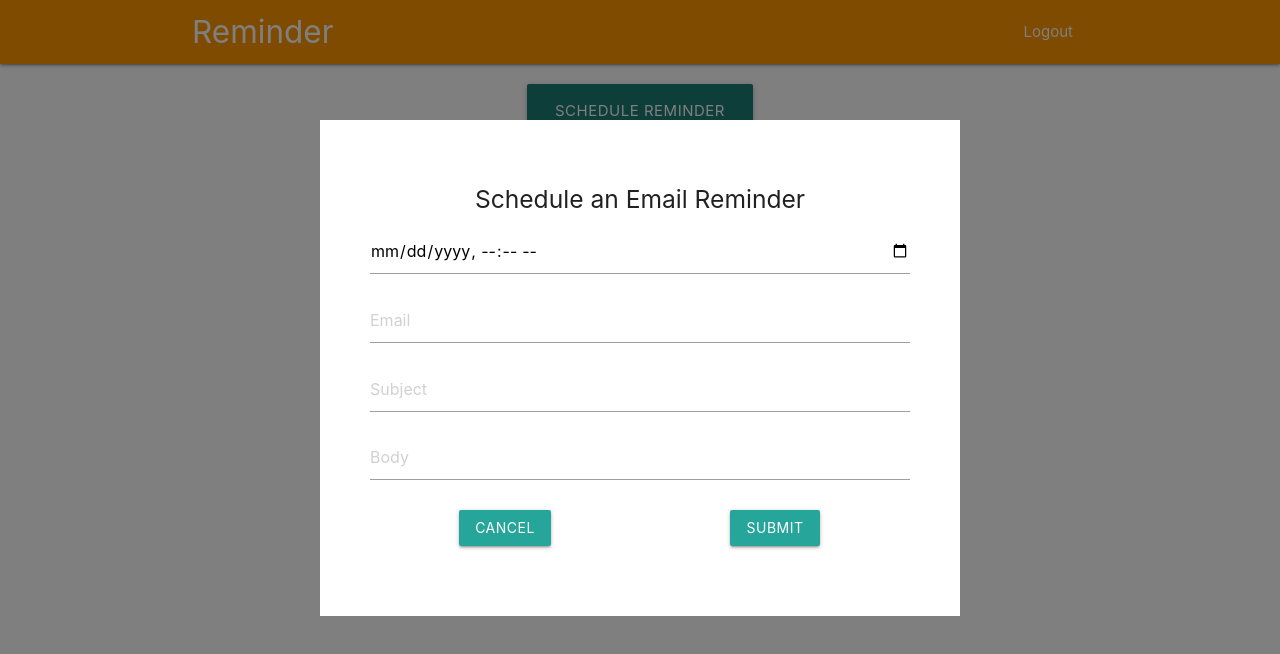
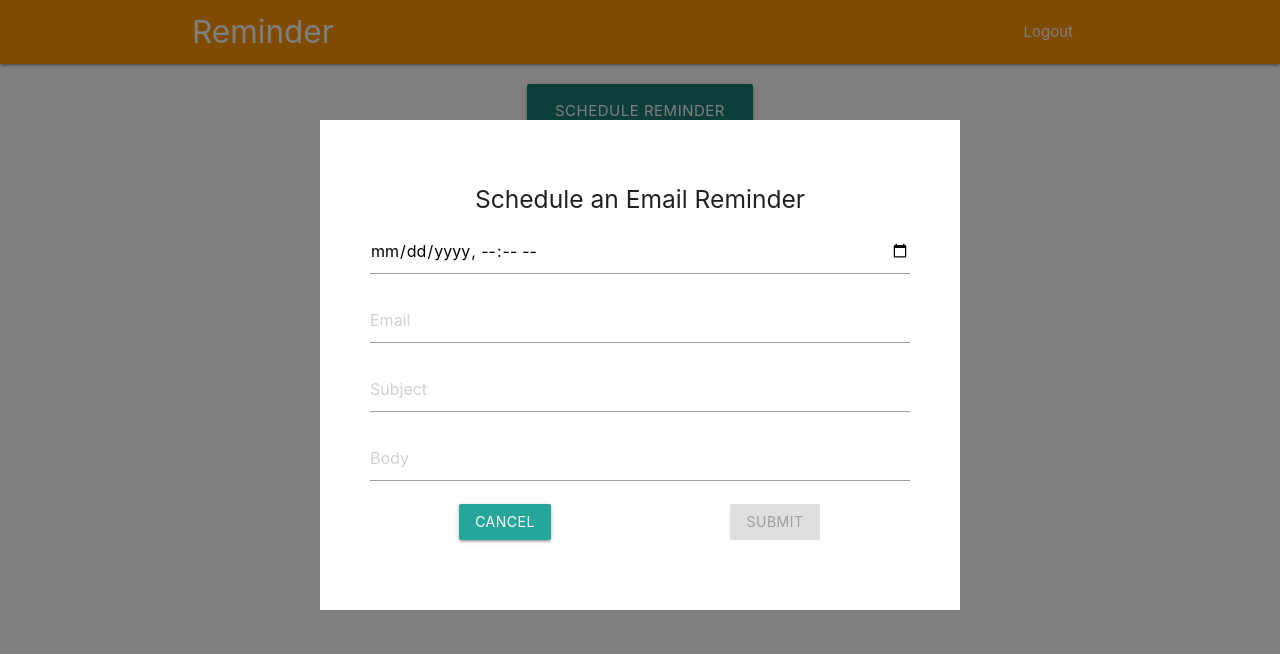
Before and after one commit to frvnkly/reminder, a React (Create React App) app in the folder client/: page /dashboard in a window 1280 px wide. Both pictures are taken after a click on the button "SCHEDULE REMINDER". Shown: the top 654 px of the page. Built offline with nearby package versions, Linux system fonts and the light colour scheme; no server answers.

Commit message:
added form validation to EmailForm

```diff
--- a/client/src/components/reminderForms/EmailForm.js
+++ b/client/src/components/reminderForms/EmailForm.js
@@ -2,6 +2,7 @@ import React, { Component } from 'react';
 import axios from 'axios';
 
 import './EmailForm.css';
+import FormError from './FormError';
 
 class EmailForm extends Component {
   state = {
@@ -9,33 +10,108 @@ class EmailForm extends Component {
       time: {
         type: 'datetime-local',
         placeholder: 'Time',
-        value: ''
+        value: '',
+        valid: false,
+        touched: false,
+        errors: [],
       },
       email: {
         type: 'email',
         placeholder: 'Email',
-        value: ''
+        value: '',
+        valid: false,
+        touched: false,
+        errors: [],
       },
       subject: {
         type: 'text',
         placeholder: 'Subject',
-        value: ''
+        value: '',
+        valid: true,
+        touched: false,
+        errors: [],
       },
       body: {
-        type: 'textarea',
+        type: 'text',
         placeholder: 'Body',
-        value: ''
+        value: '',
+        valid: true,
+        touched: false,
+        errors: [],
       },
-    }
+    },
+    formValid: false,
   }
 
   inputChangeHandler = (event, id) => {
     const updatedValue = event.target.value;
     this.setState(prevState => {
-      const updatedForm = { ...prevState.form };
-      updatedForm[id].value = updatedValue;
+      const updatedForm = {
+        ...prevState.form,
+        [id]: {
+          ...prevState.form[id],
+          value: updatedValue,
+          touched: true,
+        },
+      };
       return { form: updatedForm };
-    });
+    }, () => this.validateField(id));
+  }
+
+  validateField = id => {
+    let fieldValid = false;
+    const errors = [];
+    switch (id) {
+      case 'time':
+        const hasTime = this.state.form.time.value !== '';
+        if (!hasTime) {
+          errors.push('Required');
+        }
+        const isFuture = new Date(this.state.form.time.value) > Date.now();
+        if (!isFuture) {
+          errors.push('Please enter a date and time in the future');
+        }
+        fieldValid = hasTime && isFuture;
+        break;
+      case 'email':
+        const hasEmail = this.state.form.email.value !== '';
+        if (!hasEmail) {
+          errors.push('Required');
+        }
+        const isEmail = this.state.form.email.value.match(
+          // eslint-disable-next-line
+          /^(([^<>()\[\]\\.,;:\s@"]+(\.[^<>()\[\]\\.,;:\s@"]+)*)|(".+"))@((\[[0-9]{1,3}\.[0-9]{1,3}\.[0-9]{1,3}\.[0-9]{1,3}])|(([a-zA-Z\-0-9]+\.)+[a-zA-Z]{2,}))$/
+        );
+        if (!isEmail) {
+          errors.push('Please enter a valid email address');
+        }
+        fieldValid = hasEmail && isEmail;
+        break;
+      default:
+        return
+    }
+
+    this.setState(prevState => {
+      const updatedForm = {
+        ...this.state.form,
+        [id]: {
+          ...this.state.form[id],
+          valid: fieldValid,
+          errors: errors },
+      };
+      return { form: updatedForm };
+    }, this.validateForm);
+  }
+
+  validateForm = () => {
+    let formValid = true;
+    for (const field in this.state.form) {
+      if (!this.state.form[field].valid) {
+        formValid = false;
+        break;
+      }
+    }
+    this.setState({ formValid });
   }
 
   submitForm = () => {
@@ -58,29 +134,26 @@ class EmailForm extends Component {
     const formFields = [];
     const formConfig = this.state.form;
     for (const field in formConfig) {
-      if (formConfig[field].type === 'textarea') {
-        formFields.push(
-          <div className='input-field' key={field}>
-            <textarea
-              placeholder={formConfig[field].placeholder}
-              id={field}
-              className='materialize-textarea'
-              value={this.state.form[field].value}
-              onChange={event => this.inputChangeHandler(event, field)} />
-          </div>
-        );
+      let validState = null;
+      if (this.state.form[field].touched) {
+        if (this.state.form[field].valid) {
+          validState = 'valid';
         } else {
+          validState = 'invalid';
+        }
+      }
       formFields.push(
         <div className='input-field' key={field}>
           <input
+            className={validState}
             placeholder={formConfig[field].placeholder}
             id={field}
             type={formConfig[field].type}
             value={this.state.form[field].value}
             onChange={event => this.inputChangeHandler(event, field)} />
+          <FormError errors={this.state.form[field].errors} />
         </div>
       );
-      }
     }
 
     return (
@@ -91,7 +164,12 @@ class EmailForm extends Component {
               <a className='btn' onClick={this.props.close}>Cancel</a>
             </div>
             <div className='col s6'>
-              <a className='btn' onClick={this.submitForm}>Submit</a>
+              <a
+                className='btn'
+                onClick={this.submitForm}
+                disabled={!this.state.formValid}>
+                  Submit
+              </a>
             </div>
           </div>
         </form>
--- /dev/null
+++ b/client/src/components/reminderForms/FormError.js
@@ -0,0 +1,16 @@
+import React from 'react';
+
+const formError = props => {
+  if (props.errors.length === 0) {
+    return null;
+  }
+
+  const css = {
+    textAlign: 'left',
+    marginTop: '0',
+    paddingTop: '0',
+  };
+  return <p className='red-text' style={css}>{props.errors[0]}</p>
+};
+
+export default formError;
```
Lines whose indentation alone changed are shown as unchanged.
